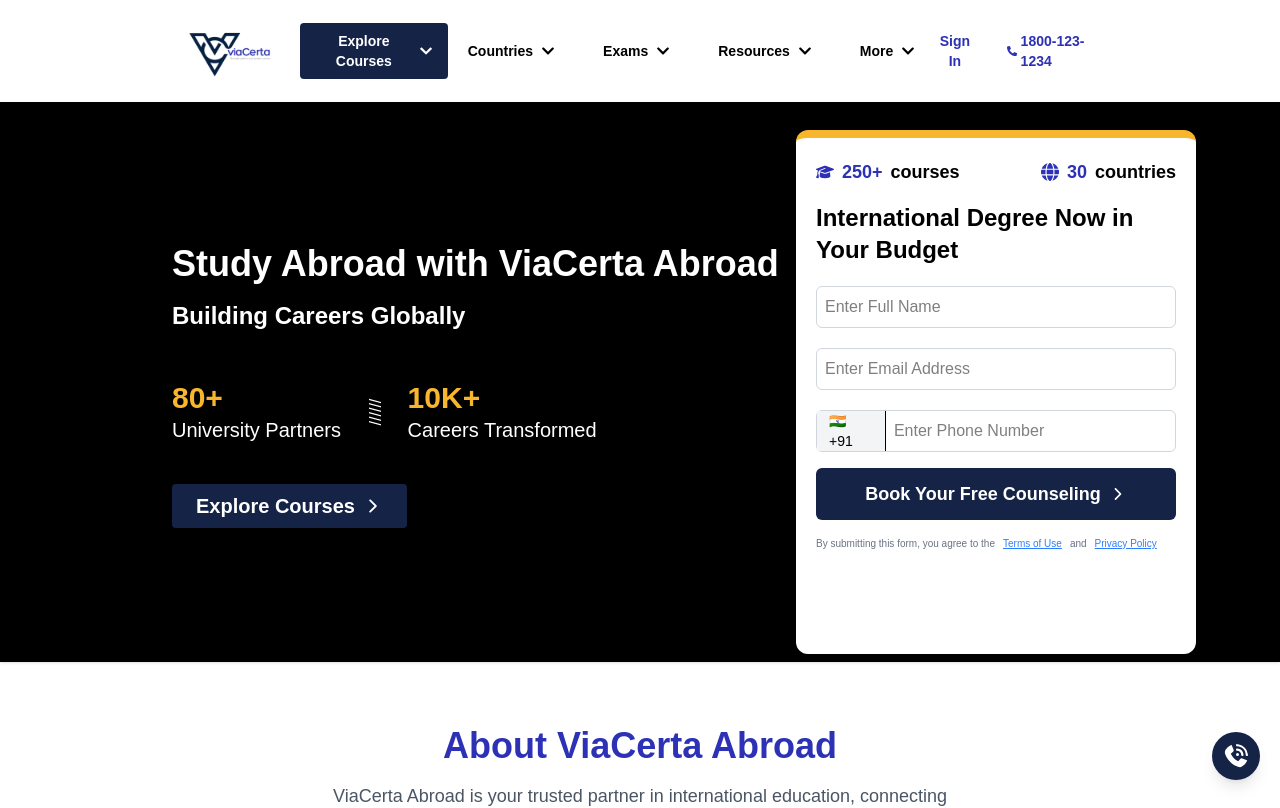
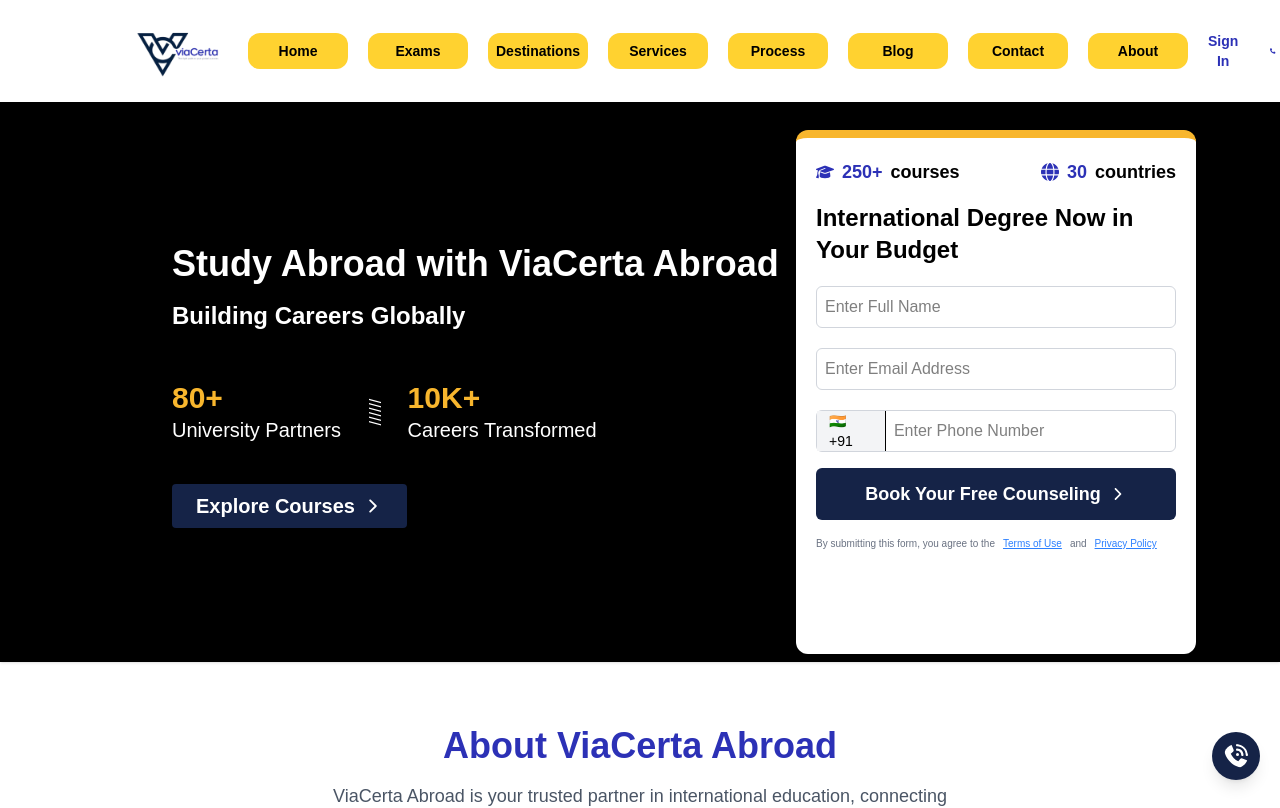
Before and after one commit to sanketkedare/viacertaabroad_main, a Next.js app: page /home in a window 1280 px wide. Shown: the top 808 px of the page. Built offline with nearby package versions, Linux system fonts and the light colour scheme.

Commit message:
Updating navbar

```diff
--- a/src/components/Navbar/Navbar.jsx
+++ b/src/components/Navbar/Navbar.jsx
@@ -7,18 +7,25 @@ import { useDispatch, useSelector } from "react-redux";
 import IconDropdown from "../Profile/IconDropdown";
 import { setUser } from "@/Redux/authSlice";
 import Link from "next/link";
+import { usePathname } from "next/navigation";
 
 const Navbar = () => {
   const dispatch = useDispatch();
+  const path = usePathname();
+
   const user = useSelector((state) => state.user.user);
   const [signInOpen, setSignInOpen] = useState(false);
   const [mobileMenuOpen, setMobileMenuOpen] = useState(false);
-  const [openDropdown, setOpenDropdown] = useState(null);
-  const navlinks = ["Countries", "Exams", "Resources", "More"];
-
-  const toggleDropdown = (menu) => {
-    setOpenDropdown((prev) => (prev === menu ? null : menu));
-  };
+  const navlinks = [
+    "Home",
+    "Exams",
+    "Destinations",
+    "Services",
+    "Process",
+    "Blog",
+    "Contact",
+    "About",
+  ];
 
   const mobileMenuToggler = () => {
     setMobileMenuOpen(!mobileMenuOpen);
@@ -32,53 +39,32 @@ const Navbar = () => {
     }
   };
 
-  useEffect(()=>{
-    updateStore()
-  },[])
+  useEffect(() => {
+    updateStore();
+  }, []);
 
   return (
     <nav className="relative w-full bg-white shadow-md text-sm lg:p-4 z-50">
       {signInOpen && <SignIn setSignInOpen={setSignInOpen} />}
-      <div className="lg:w-9/12 m-auto px-4 sm:px-2">
+      <div className="lg:w-10/12 m-auto px-4 sm:px-2">
         {/* Desktop Navbar */}
         <div className="flex items-center lg:justify-between gap-5 h-[70px] lg:py-3 w-full">
-          {/* Button for small screens */}
-          <button
-            onClick={() => toggleDropdown("Explore Courses")}
-            className="cursor-pointer text-sm font-semibold flex w-[100px] md:hidden items-center gap-2 transition p-2 lg:px-4 bg-[#152347] hover:bg-[#ffffff] hover:text-[#152347] hover:border border-[#152347] text-[#ffffff] rounded-sm dropdown-button"
-          >
-            COURSES <FaChevronDown size={14} />
-          </button>
           {/* Logo */}
-          <Link href='/'>
+          <Link href="/home">
             <div className="w-[100px]">
               <img
                 className="object-contain cursor-pointer"
                 src="/viaCerta-logo.png"
                 alt="Logo"
               />
-          </div></Link>
-          <button
-            onClick={() => toggleDropdown("Explore Courses")}
-            className="cursor-pointer font-semibold hidden md:flex items-center gap-2 transition p-2 px-4 bg-[#152347] hover:bg-[#ffffff] hover:text-[#152347] hover:border border-[#152347] text-[#ffffff] rounded-sm dropdown-button"
-          >
-            Explore Courses <FaChevronDown size={14} />
-          </button>
-          {/* Desktop Links */}
-          <div className="hidden md:flex items-center gap-12">
-            {navlinks.map((i) => (
-              <div key={i}>
-                <button
-                  onClick={() => toggleDropdown(i)}
-                  className={`flex ${
-                    openDropdown === i ? "text-blue-600" : ""
-                  } items-center gap-2 cursor-pointer font-semibold hover:text-blue-600 transition dropdown-button`}
-                >
-                  {i} <FaChevronDown size={14} />
-                </button>
             </div>
-            ))}
-          </div>
+          </Link>
+
+          {/* Links */}
+          {
+            navlinks.map((i) => (<Link href={`/home/${ 'home' === i.toLowerCase() ? "" : '' + i.toLowerCase()} `}><button className="bg-amber-300 p-2 font-bold rounded-xl w-[100px]">{i}</button></Link>))
+          }
+
           {/* Desktop Auth & Contact */}
           <div className="hidden md:flex items-center gap-8">
             {!user && (
@@ -94,50 +80,8 @@ const Navbar = () => {
             </p>
             {user && <IconDropdown />}
           </div>
-          {/* Mobile Hamburger Menu */}
-          <button
-            className="md:hidden absolute right-5 text-[#152347] text-xl z-50"
-            onClick={mobileMenuToggler}
-          >
-            <FaBars />
-          </button>
-        </div>
-
-        {/* Mobile Menu */}
-        {mobileMenuOpen && (
-          <div className="md:hidden min-h-screen  flex flex-col bg-white shadow-lg  absolute lg:top-14 -top-10 left-0 w-full z-50 mt-10">
-            <button
-              className="md:hidden absolute right-5 text-[#152347] text-xl z-50 my-2"
-              onClick={() => setMobileMenuOpen(!mobileMenuOpen)}
-            >
-              <FaTimes />
-            </button>
-            <div className="w-1/4 text-sx flex flex-col ">
-              {navlinks.map((i) => (
-                <button
-                  key={i}
-                  onClick={() => toggleDropdown(i)}
-                  className="p-1 py-4 font-semibold flex justify-between flex-wrap items-center border w-full dropdown-button"
-                >
-                  {i}
-                </button>
-              ))}
-              <button
-                onClick={() => setSignInOpen(true)}
-                className="p-1 py-4 font-semibold flex justify-between flex-wrap items-center border w-full dropdown-button"
-              >
-                Sign In
-              </button>
         </div>
       </div>
-        )}
-      </div>
-      {openDropdown && (
-        <DropDown
-          openDropdown={openDropdown}
-          setOpenDropdown={setOpenDropdown}
-        />
-      )}
     </nav>
   );
 };
```
Lines whose indentation alone changed are shown as unchanged.
